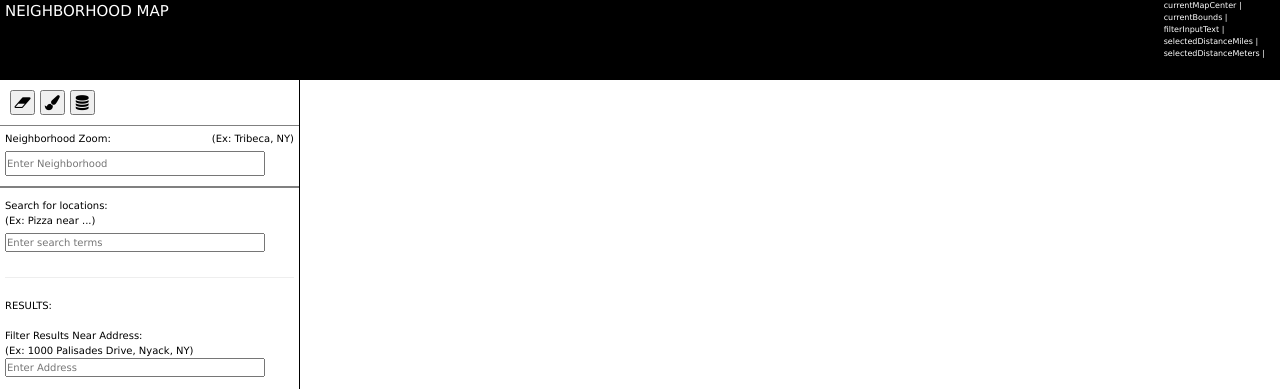
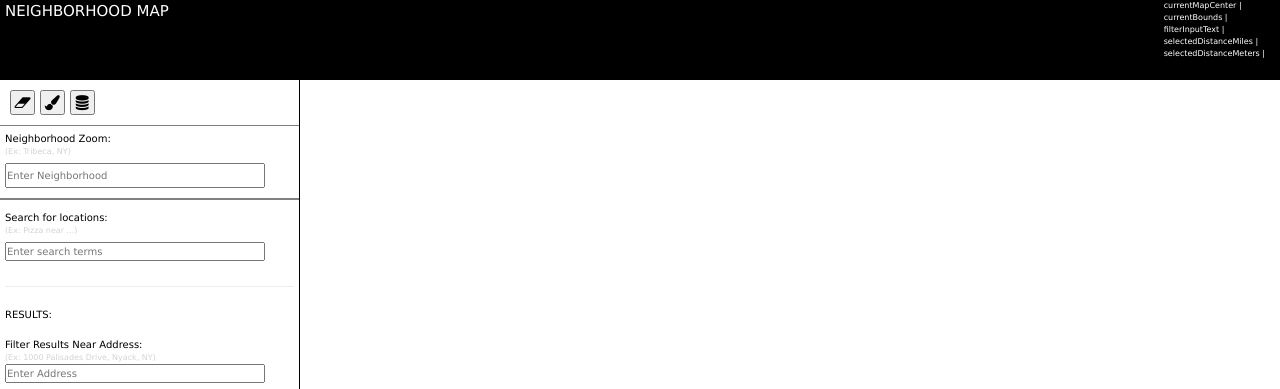
Before and after one commit to JPatrick9793/Udacity_Neighborhood_Map, a plain HTML site: page index.html in a window 1280 px wide. Shown: the top 389 px of the page. Drawn offline with nearby package versions, Linux system fonts and the light colour scheme; some packages are replaced by stand-ins of ours; a script that the page names is missing.

Commit message:
Updated per second Udacity review
Added "aside_example" class

```diff
--- a/css/style.css
+++ b/css/style.css
@@ -63,8 +63,8 @@ aside .button_features button {
 
 aside .neighborhood_form {
   display: flex;
-  flex-direction: row;
   flex-wrap: wrap;
+  flex-direction: column;
   justify-content: space-between;
   border-bottom: 1px solid gray;
   border-top: 1px solid gray;
@@ -97,6 +97,11 @@ aside .searchBox_form {
 aside #searchTerms {
   width: 90%;
   margin: 5px 0;
+}
+
+aside .aside_example {
+  color: lightgray;
+  font-size: 8px;
 }
 
 aside #filterAddress {
```
